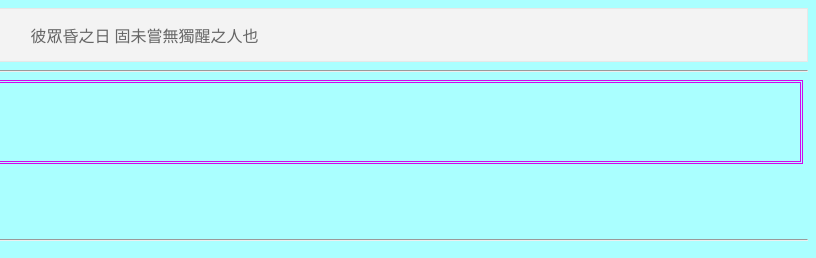
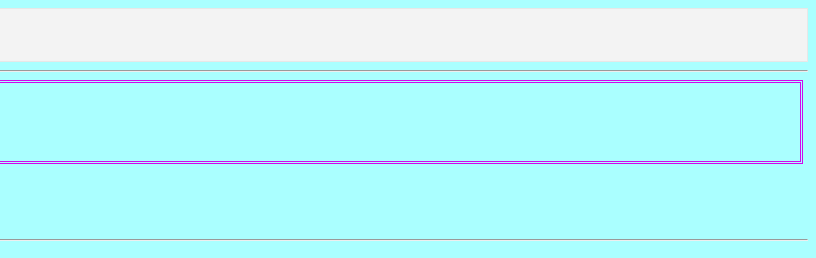
Before and after one commit to alioth-n/alioth-n.github.io, a plain HTML site: page index.html in a window 1280 px wide. Shown: the top 258 px of the page, 464-1280 px from the left. Drawn offline with Linux system fonts and the light colour scheme.

Commit message:
更新 index.html
bye

```diff
--- a/index.html
+++ b/index.html
@@ -12,7 +12,6 @@
       <li><a href="category\page1.html">文章作品頁</a></li>
       <li><a href="category\page2.html">電腦作品頁</a></li>
       <li><a href="category\page3.html">世俗的玉衡星</a></li>
-      <li><a href="category\page3.html">彼眾昏之日 固未嘗無獨醒之人也</a></li>
     </ul>
     <hr>
 
```
